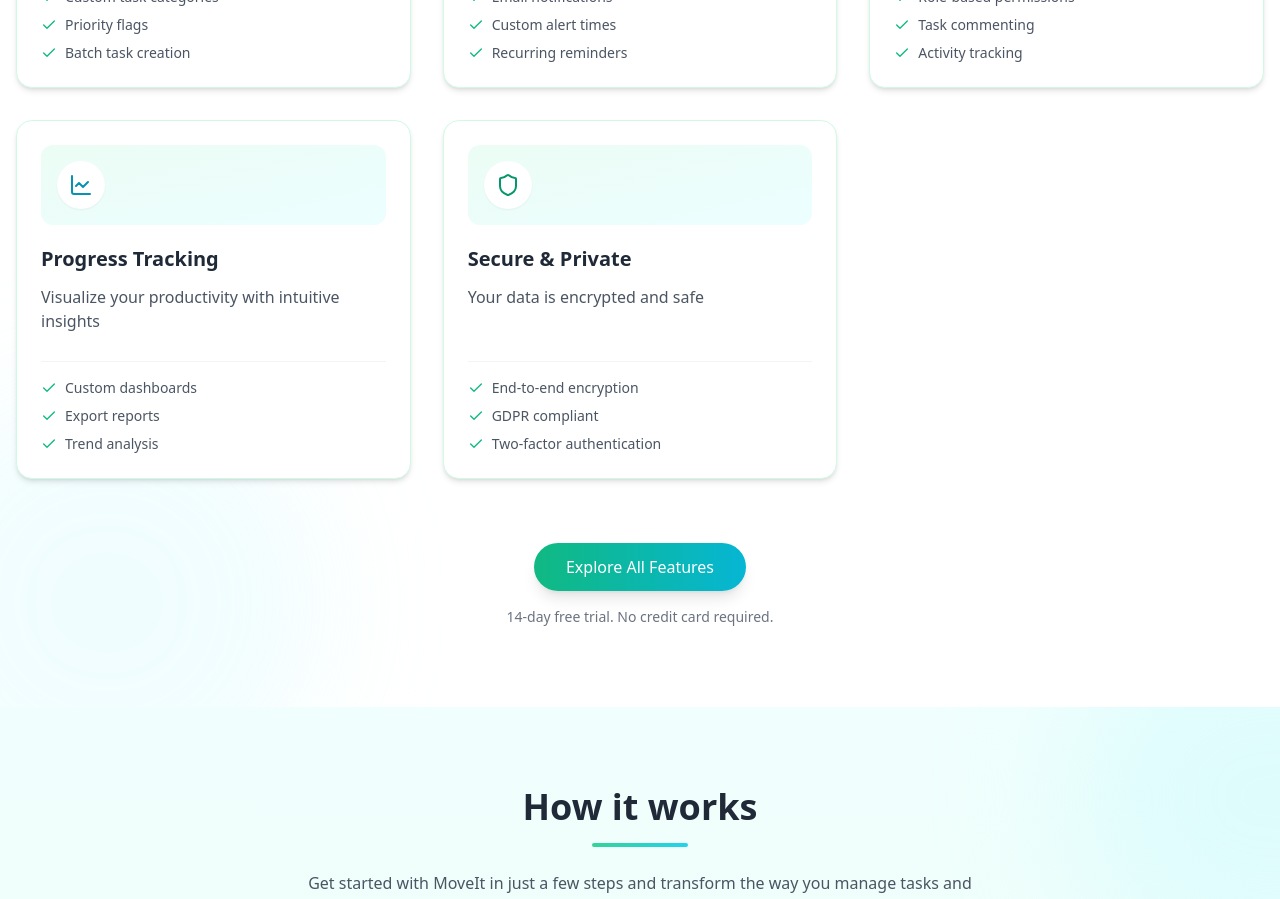
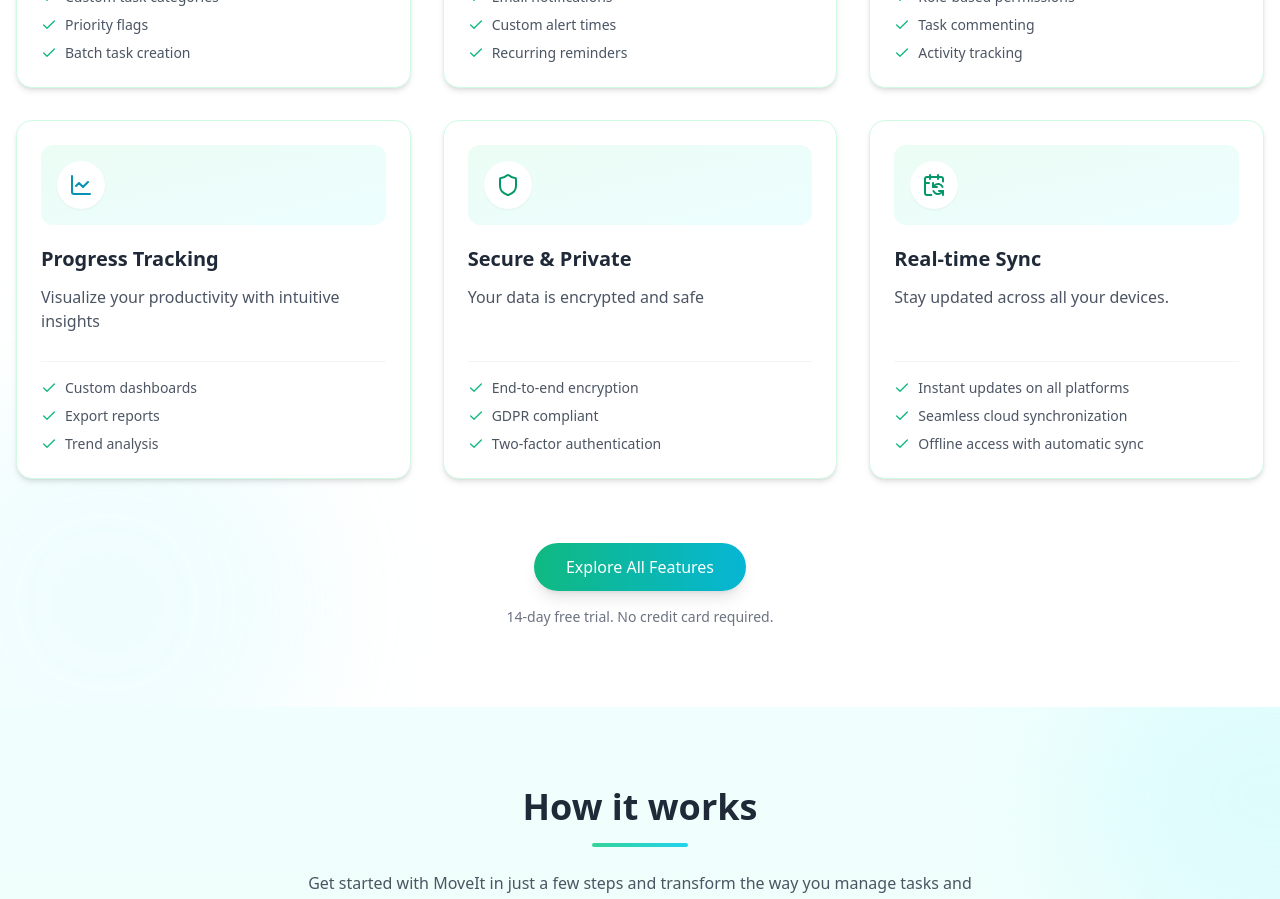
Before and after one commit to annick975/MoveIt_updated, a Next.js app: page / in a window 1280 px wide. Shown: the part 1520-2419 px from the top of the page. Built offline with nearby package versions, Linux system fonts and the light colour scheme.

Commit message:
Final touches

```diff
--- a/src/app/Home/HomeSections/features.tsx
+++ b/src/app/Home/HomeSections/features.tsx
@@ -6,6 +6,7 @@ import {
   LineChart,
   Shield,
   Check,
+  CalendarSync
 } from "lucide-react";
 import { motion } from "framer-motion";
 
@@ -56,6 +57,16 @@ const KeyFeatures: React.FC = () => {
         "End-to-end encryption",
         "GDPR compliant",
         "Two-factor authentication",
+      ],
+    },
+    {
+      icon: <CalendarSync className="w-6 h-6 text-emerald-600" />,
+      title: "Real-time Sync",
+      description: "Stay updated across all your devices.",
+      benefits: [
+        "Instant updates on all platforms",
+        "Seamless cloud synchronization",
+        "Offline access with automatic sync",
       ],
     },
   ];
```
